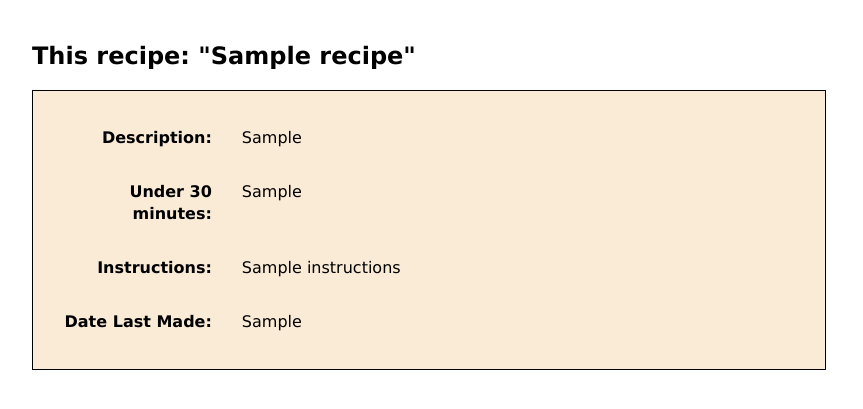
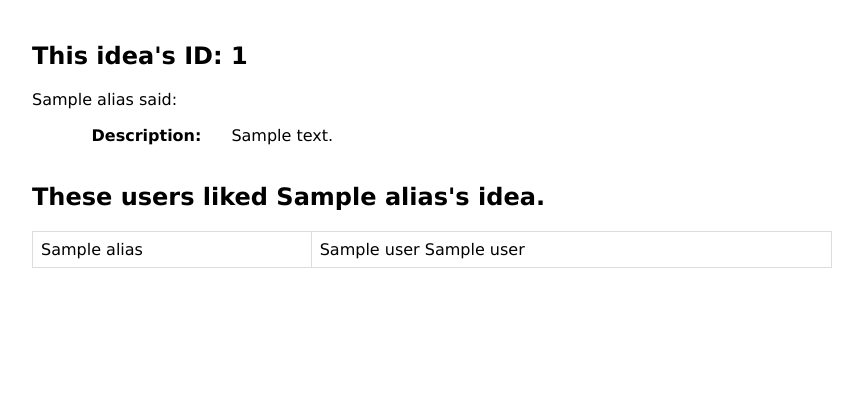
Before and after one commit to p-fisher/projects_publ, a Flask app: template recipes/flaskapp/templates/details.html in a window 1280 px wide. Shown: the part 67-476 px from the top of the page, without its empty margins (208-1071 px from the left). Run offline with Flask 2, Linux system fonts and the light colour scheme; the template is opened without the code that fills it: most values are stand-ins (such as "Sample title", 1, 10 or a date in 2020).

Commit message:
continuing

```diff
--- a/i_proj_01/flaskapp/templates/details.html
+++ b/i_proj_01/flaskapp/templates/details.html
@@ -20,25 +20,23 @@
                 </ul>
             </div>
         </div>
-        <h2>This recipe: "{{ recipe.r_name }}"</h2>
+        <h2>This idea's ID: {{ idea.id }}</h2>
 
-        <div class="recipe_detail">
+        <div class="idea_detail">
+            <div>{{ idea.user.alias }} said: </div>
             <div class="detail_row">
                 <div class="detail_left"><p>Description:</p></div>
-                <div class="detail_right"><p>{{recipe.r_info}}</p></div>
+                <div class="detail_right"><p>{{ idea.summary }}</p></div>
             </div>
-            <div class="detail_row">
-                <div class="detail_left"><p>Under 30 minutes:</p></div>
-                <div class="detail_right"><p>{{recipe.under30}}</p></div>
-            </div>
-            <div class="detail_row">
-                <div class="detail_left"><p>Instructions:</p></div>
-                <div class="detail_right"><p>{{recipe.instructions}}</p></div>
-            </div>
-            <div class="detail_row">
-                <div class="detail_left"><p>Date Last Made:</p></div>
-                <div class="detail_right"><p>{{recipe.last_made}}</p></div>
-            </div>
+            <h2>These users liked {{ idea.user.alias }}'s idea.</h2>
+            <table>
+                {% for like in likes %}
+                <tr>
+                    <td>{{ idea.user.alias}}</td>
+                    <td>{{ idea.user.f_name}}&nbsp;{{idea.user.l_name}}</td>
+                </tr>
+                {% endfor %}
+            </table>
         </div>
     </div>
 </body>
--- a/i_proj_01/flaskapp/templates/success.html
+++ b/i_proj_01/flaskapp/templates/success.html
@@ -49,7 +49,7 @@
                 </tr>
                 <tr>
                     <td></td>
-                    <td>Like   |   (#) People like this</td>
+                    <td>Like   |   <a href="/details/{{ idea.id }}">(&nbsp;#&nbsp;)</a> People like this</td>
                 </tr>
                     {% endfor %}
             </table>
--- a/i_proj_01/queries.sql
+++ b/i_proj_01/queries.sql
@@ -12,4 +12,8 @@ INSERT INTO users (f_name,l_name,alias,email,pwd,created_at) VALUES ('Tom','Tige
 
 INSERT INTO ideas (summary, created_at, user_id) VALUES ('here is a lengthy enough idea i came up with to test',NOW(),1);
 
-SELECT * FROM ideas LEFT JOIN users ON ideas.user_id=users.id;
+select * from likes;
+
+INSERT INTO likes (user_id, idea_id) VALUES (3,7);
+
+SELECT COUNT(*) FROM likes WHERE idea_id = 7;
```
Also changed, not shown: i_proj_01/flaskapp/controllers/ideas.py (+14 -13 lines), 2 other files.
